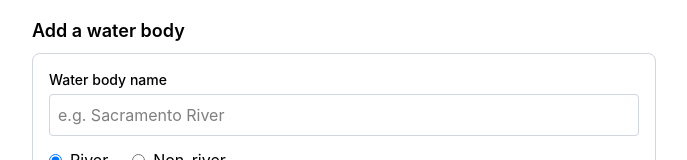
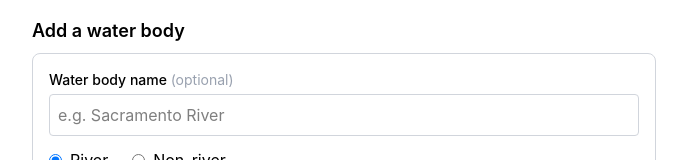
Before and after one commit to nicolekreardon/cdfw-sampling-checklist, a React (Vite) app: page / in a window 1280 px wide. Shown: the part 241-401 px from the top of the page, without its empty margins (296-983 px from the left). Built offline with nearby package versions, Linux system fonts and the light colour scheme.

Commit message:
Add trip builder and read-only checklist

```diff
--- a/src/App.tsx
+++ b/src/App.tsx
@@ -2,6 +2,10 @@ import { useState } from 'react'
 import type { ChecklistItem, Trip, WaterBody } from './types'
 import WaterBodyForm from './components/WaterBodyForm'
 import { calculateChecklist } from './calculate'
+
+function displayName(wb: WaterBody, index: number): string {
+  return wb.name.trim() || `Water Body ${index + 1}`
+}
 
 export default function App() {
   const [tripName, setTripName] = useState('')
@@ -98,7 +102,7 @@ export default function App() {
               className="flex items-start justify-between rounded-lg border border-gray-300 bg-white p-4"
             >
               <div>
-                <p className="font-medium">{wb.name}</p>
+                <p className="font-medium">{displayName(wb, waterBodies.indexOf(wb))}</p>
                 <p className="text-sm text-gray-600">
                   {wb.type === 'river' ? 'River' : 'Non-river'}
                 </p>
--- a/src/components/WaterBodyForm.tsx
+++ b/src/components/WaterBodyForm.tsx
@@ -19,10 +19,6 @@ export default function WaterBodyForm({ initial, onSave, onCancel }: Props) {
   const [error, setError] = useState('')
 
   function handleSave() {
-    if (!name.trim()) {
-      setError('Please enter a water body name.')
-      return
-    }
     if (smithroot + plankton === 0) {
       setError('Enter at least one sample.')
       return
@@ -40,7 +36,9 @@ export default function WaterBodyForm({ initial, onSave, onCancel }: Props) {
   return (
     <div className="space-y-3 rounded-lg border border-gray-300 bg-white p-4">
       <div>
-        <label className="block text-sm font-medium">Water body name</label>
+        <label className="block text-sm font-medium">
+          Water body name <span className="font-normal text-gray-400">(optional)</span>
+        </label>
         <input
           className="mt-1 w-full rounded border border-gray-300 p-2"
           value={name}
```
